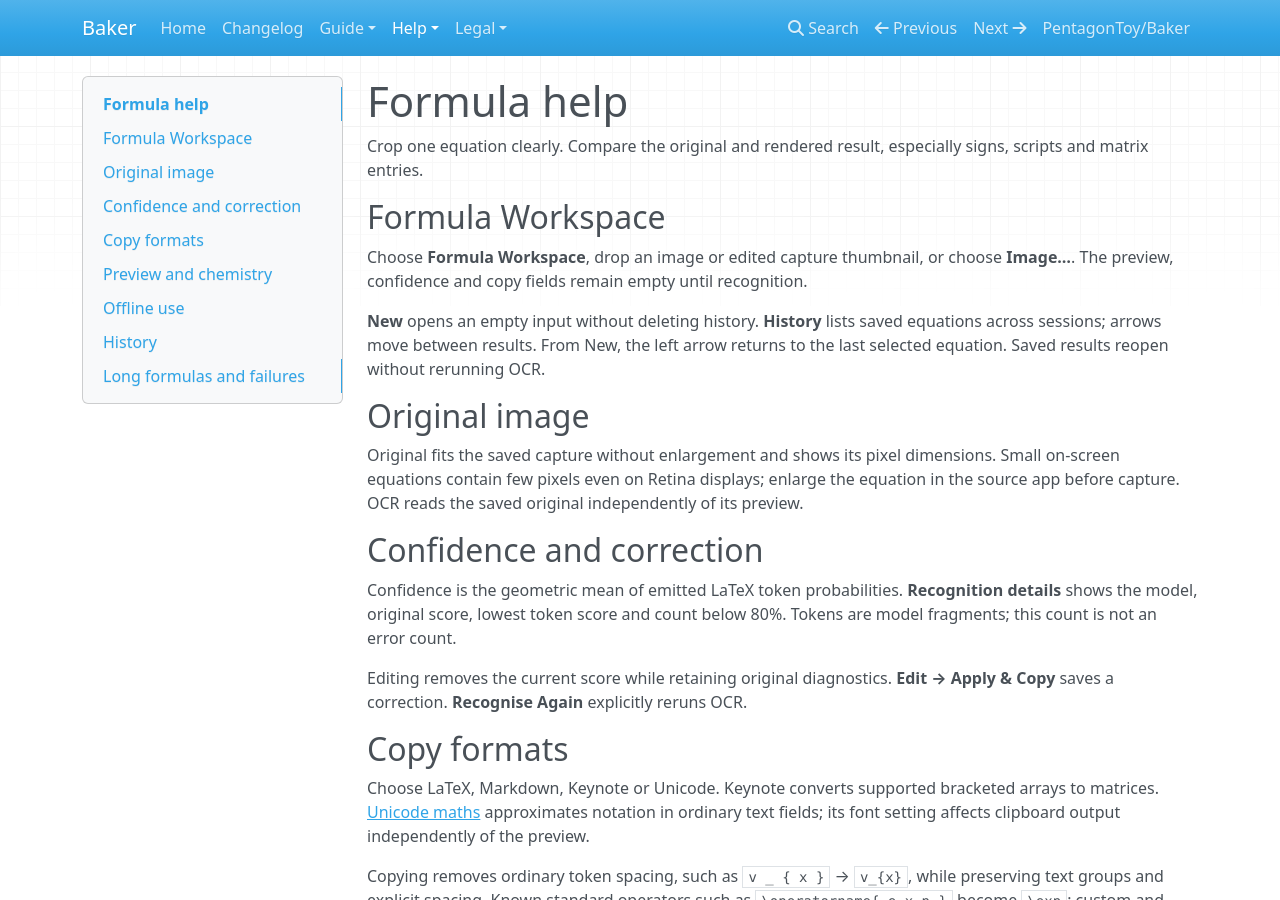
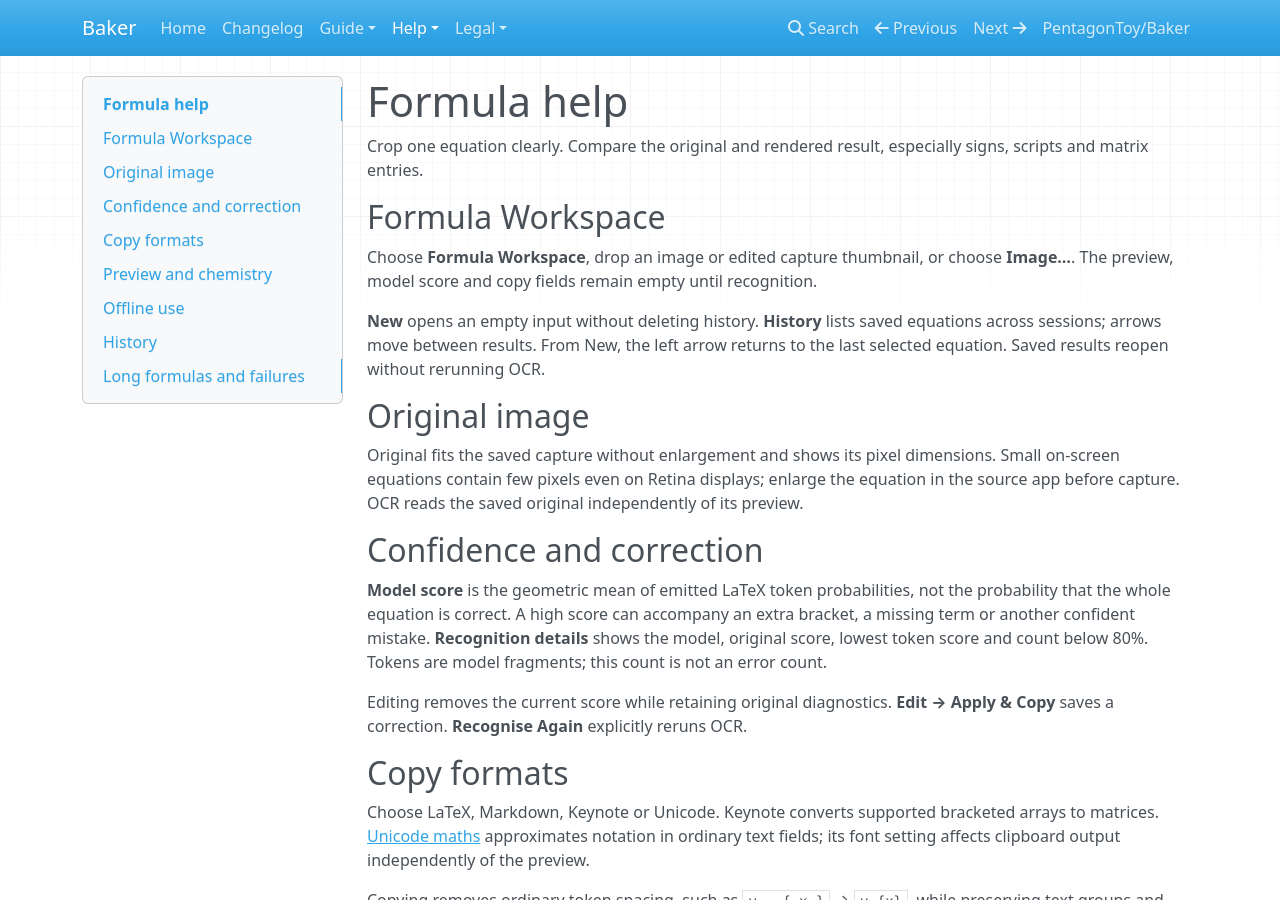
Before and after one commit to PentagonToy/Baker, an MkDocs documentation site: the page built from docs/help/formula.md, in a window 1280 px wide and 900 px high. Built offline with MkDocs 1.6.1, drawn with Linux system fonts in a browser that asks for light colours; nearby versions of some CDN libraries.

Commit message:
fix: clarify formula model scores and strengthen preview rules

```diff
--- a/docs/help/formula.md
+++ b/docs/help/formula.md
@@ -4,7 +4,7 @@ Crop one equation clearly. Compare the original and rendered result, especially
 
 ## Formula Workspace
 
-Choose **Formula Workspace**, drop an image or edited capture thumbnail, or choose **Image…**. The preview, confidence and copy fields remain empty until recognition.
+Choose **Formula Workspace**, drop an image or edited capture thumbnail, or choose **Image…**. The preview, model score and copy fields remain empty until recognition.
 
 **New** opens an empty input without deleting history. **History** lists saved equations across sessions; arrows move between results. From New, the left arrow returns to the last selected equation. Saved results reopen without rerunning OCR.
 
@@ -14,7 +14,7 @@ Original fits the saved capture without enlargement and shows its pixel dimensio
 
 ## Confidence and correction
 
-Confidence is the geometric mean of emitted LaTeX token probabilities. **Recognition details** shows the model, original score, lowest token score and count below 80%. Tokens are model fragments; this count is not an error count.
+**Model score** is the geometric mean of emitted LaTeX token probabilities, not the probability that the whole equation is correct. A high score can accompany an extra bracket, a missing term or another confident mistake. **Recognition details** shows the model, original score, lowest token score and count below 80%. Tokens are model fragments; this count is not an error count.
 
 Editing removes the current score while retaining original diagnostics. **Edit → Apply & Copy** saves a correction. **Recognise Again** explicitly reruns OCR.
 
```
Also changed, not shown: CHANGELOG.md (+4 -0 lines), docs/help/recognition.md (+1 -1 lines), 2 other files.
